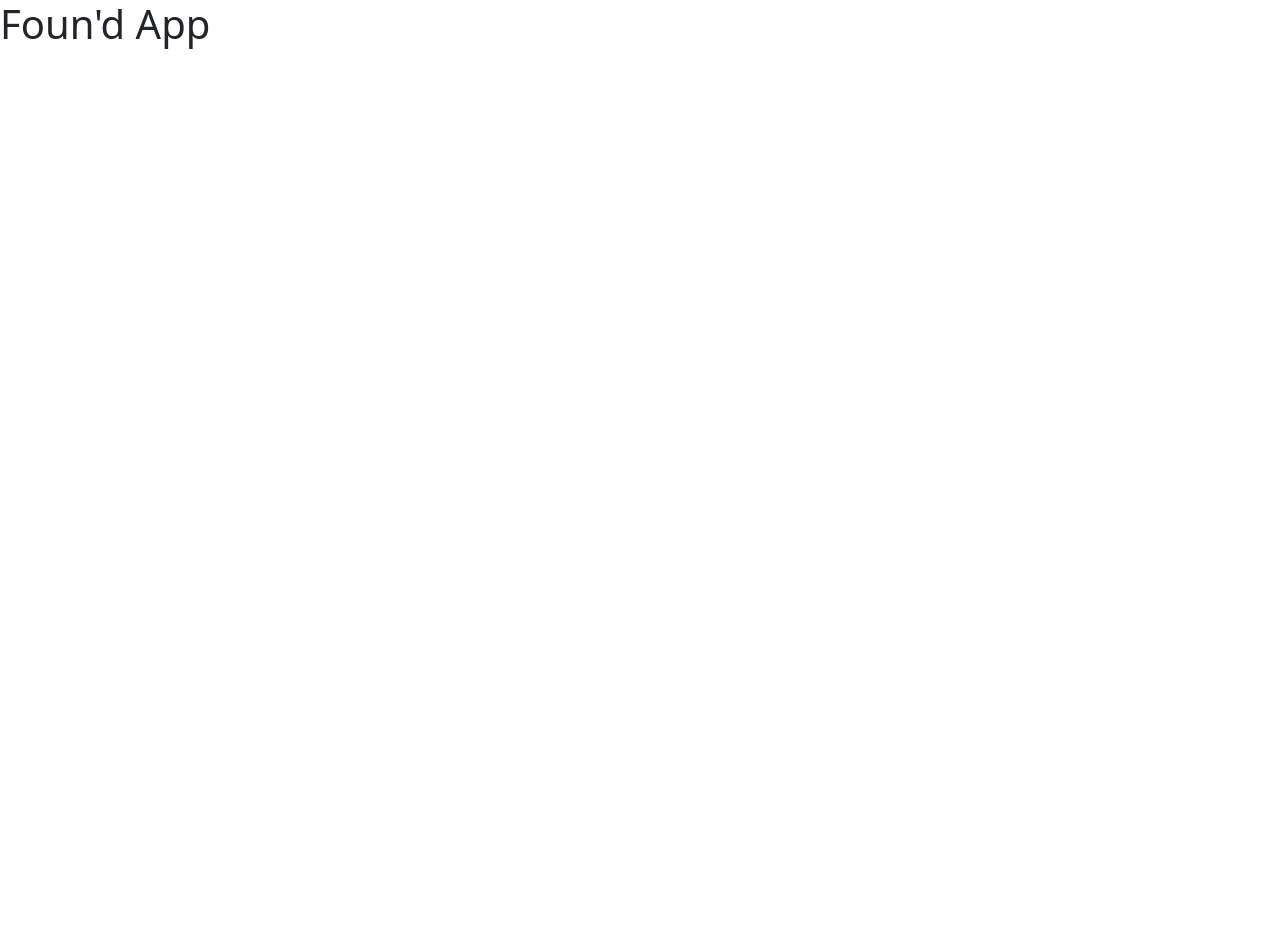
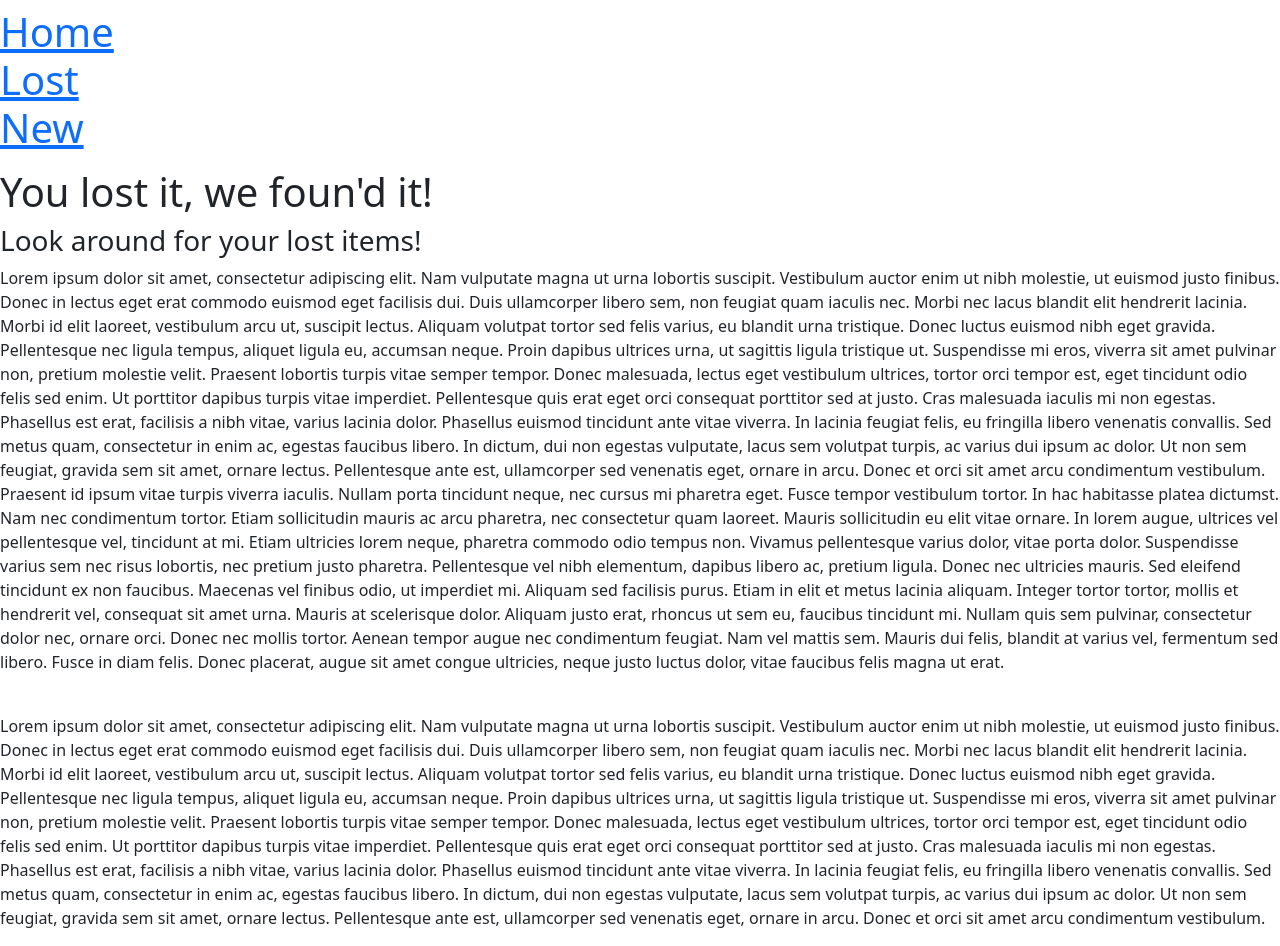
Before and after one commit to gitlep1/Foun-d, a React (Create React App) app in the folder front-end/: page / in a window 1280 px wide. Before the commit the page ends 800 px from the top, so only its background shows below. Built offline with nearby package versions, Linux system fonts and the light colour scheme.

Commit message:
Inital Frontend Setup

```diff
--- a/front-end/src/App.js
+++ b/front-end/src/App.js
@@ -1,11 +1,18 @@
-import "./App.scss";
+import NavBar from "./Components/NavBar";
+import { Routes, Route } from "react-router-dom";
 
-const App = () => {
+// IMPORTS
+import Home from "./Pages/Home";
+
+export default function App() {
   return (
-    <section>
-      <h1>Foun'd App</h1>
-    </section>
+    <div className="App">
+      <NavBar />
+      <main>
+        <Routes>
+          <Route path="/" element={<Home />} />
+        </Routes>
+      </main>
+    </div>
   );
-};
-
-export default App;
+}
--- /dev/null
+++ b/front-end/src/Components/NavBar.js
@@ -0,0 +1,19 @@
+import { Link } from "react-router-dom";
+
+export default function NavBar() {
+  return (
+    <nav className="navbar">
+      <h1 className="navbar-header">
+        <Link to="/">Home</Link>
+        <br />
+        <Link to="/Lost">Lost</Link>
+        <br />
+        <Link to="/Lost/new">New</Link>
+      </h1>
+      {/* <div className="navbar-icons">
+        <Link to='/'>
+        </Link>
+      </div> */}
+    </nav>
+  );
+}
--- /dev/null
+++ b/front-end/src/Pages/Home.js
@@ -0,0 +1,80 @@
+const Home = () => {
+  return (
+    <div className="home">
+      <h1 className="home-welcome">You lost it, we foun'd it!</h1>
+      <h3 className="home-welcome">Look around for your lost items!</h3>
+      <p>
+        Lorem ipsum dolor sit amet, consectetur adipiscing elit. Nam vulputate
+        magna ut urna lobortis suscipit. Vestibulum auctor enim ut nibh
+        molestie, ut euismod justo finibus. Donec in lectus eget erat commodo
+        euismod eget facilisis dui. Duis ullamcorper libero sem, non feugiat
+        quam iaculis nec. Morbi nec lacus blandit elit hendrerit lacinia. Morbi
+        id elit laoreet, vestibulum arcu ut, suscipit lectus. Aliquam volutpat
+        tortor sed felis varius, eu blandit urna tristique. Donec luctus euismod
+        nibh eget gravida. Pellentesque nec ligula tempus, aliquet ligula eu,
+        accumsan neque. Proin dapibus ultrices urna, ut sagittis ligula
+        tristique ut. Suspendisse mi eros, viverra sit amet pulvinar non,
+        pretium molestie velit. Praesent lobortis turpis vitae semper tempor.
+        Donec malesuada, lectus eget vestibulum ultrices, tortor orci tempor
+        est, eget tincidunt odio felis sed enim. Ut porttitor dapibus turpis
+        vitae imperdiet. Pellentesque quis erat eget orci consequat porttitor
+        sed at justo. Cras malesuada iaculis mi non egestas. Phasellus est erat,
+        facilisis a nibh vitae, varius lacinia dolor. Phasellus euismod
+        tincidunt ante vitae viverra. In lacinia feugiat felis, eu fringilla
+        libero venenatis convallis. Sed metus quam, consectetur in enim ac,
+        egestas faucibus libero. In dictum, dui non egestas vulputate, lacus sem
+        volutpat turpis, ac varius dui ipsum ac dolor. Ut non sem feugiat,
+        gravida sem sit amet, ornare lectus. Pellentesque ante est, ullamcorper
+        sed venenatis eget, ornare in arcu. Donec et orci sit amet arcu
+        condimentum vestibulum. Praesent id ipsum vitae turpis viverra iaculis.
+        Nullam porta tincidunt neque, nec cursus mi pharetra eget. Fusce tempor
+        vestibulum tortor. In hac habitasse platea dictumst. Nam nec condimentum
+        tortor. Etiam sollicitudin mauris ac arcu pharetra, nec consectetur quam
+        laoreet. Mauris sollicitudin eu elit vitae ornare. In lorem augue,
+        ultrices vel pellentesque vel, tincidunt at mi. Etiam ultricies lorem
+        neque, pharetra commodo odio tempus non. Vivamus pellentesque varius
+        dolor, vitae porta dolor. Suspendisse varius sem nec risus lobortis, nec
+        pretium justo pharetra. Pellentesque vel nibh elementum, dapibus libero
+        ac, pretium ligula. Donec nec ultricies mauris. Sed eleifend tincidunt
+        ex non faucibus. Maecenas vel finibus odio, ut imperdiet mi. Aliquam sed
+        facilisis purus. Etiam in elit et metus lacinia aliquam. Integer tortor
+        tortor, mollis et hendrerit vel, consequat sit amet urna. Mauris at
+        scelerisque dolor. Aliquam justo erat, rhoncus ut sem eu, faucibus
+        tincidunt mi. Nullam quis sem pulvinar, consectetur dolor nec, ornare
+        orci. Donec nec mollis tortor. Aenean tempor augue nec condimentum
+        feugiat. Nam vel mattis sem. Mauris dui felis, blandit at varius vel,
+        fermentum sed libero. Fusce in diam felis. Donec placerat, augue sit
+        amet congue ultricies, neque justo luctus dolor, vitae faucibus felis
+        magna ut erat.
+      </p>
+      <br />
+      <p>
+        Lorem ipsum dolor sit amet, consectetur adipiscing elit. Nam vulputate
+        magna ut urna lobortis suscipit. Vestibulum auctor enim ut nibh
+        molestie, ut euismod justo finibus. Donec in lectus eget erat commodo
+        euismod eget facilisis dui. Duis ullamcorper libero sem, non feugiat
+        quam iaculis nec. Morbi nec lacus blandit elit hendrerit lacinia. Morbi
+        id elit laoreet, vestibulum arcu ut, suscipit lectus. Aliquam volutpat
+        tortor sed felis varius, eu blandit urna tristique. Donec luctus euismod
+        nibh eget gravida. Pellentesque nec ligula tempus, aliquet ligula eu,
+        accumsan neque. Proin dapibus ultrices urna, ut sagittis ligula
+        tristique ut. Suspendisse mi eros, viverra sit amet pulvinar non,
+        pretium molestie velit. Praesent lobortis turpis vitae semper tempor.
+        Donec malesuada, lectus eget vestibulum ultrices, tortor orci tempor
+        est, eget tincidunt odio felis sed enim. Ut porttitor dapibus turpis
+        vitae imperdiet. Pellentesque quis erat eget orci consequat porttitor
+        sed at justo. Cras malesuada iaculis mi non egestas. Phasellus est erat,
+        facilisis a nibh vitae, varius lacinia dolor. Phasellus euismod
+        tincidunt ante vitae viverra. In lacinia feugiat felis, eu fringilla
+        libero venenatis convallis. Sed metus quam, consectetur in enim ac,
+        egestas faucibus libero. In dictum, dui non egestas vulputate, lacus sem
+        volutpat turpis, ac varius dui ipsum ac dolor. Ut non sem feugiat,
+        gravida sem sit amet, ornare lectus. Pellentesque ante est, ullamcorper
+        sed venenatis eget, ornare in arcu. Donec et orci sit amet arcu
+        condimentum vestibulum.
+      </p>
+    </div>
+  );
+};
+
+export default Home;
```
Also changed, not shown: front-end/src/Pages/About.js (added), front-end/src/Pages/FAQs.js (added), front-end/src/Pages/Found.js (added), front-end/src/Pages/Giveaway.js (added), front-end/src/Pages/Lost.js (added), front-end/src/Pages/UserSettings.js (added).
